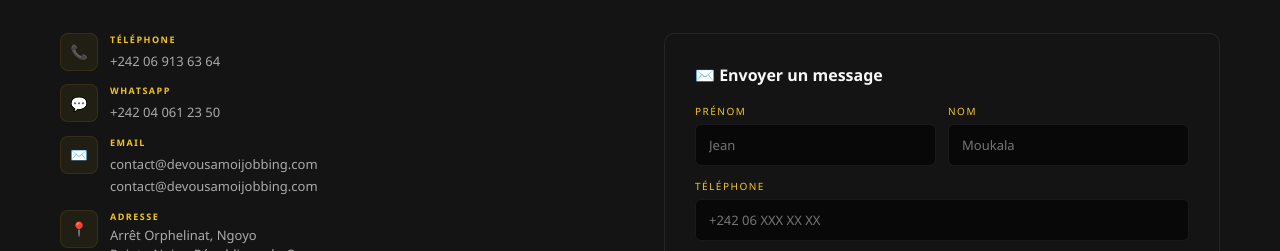
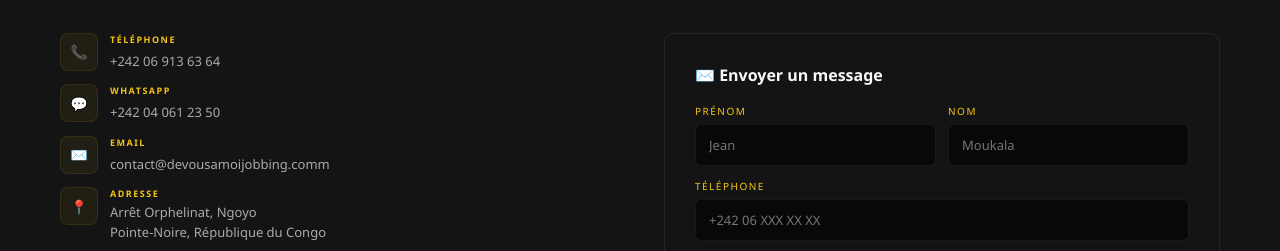
Before and after one commit to ddieuval15-arch/devousamoijobbing-site, a plain HTML site: page index.html in a window 1280 px wide. Shown: the part 10141-10392 px from the top of the page. Drawn offline with Linux system fonts and the light colour scheme.

Commit message:
Fix email doublon

```diff
--- a/index.html
+++ b/index.html
@@ -914,7 +914,7 @@ footer{background:var(--bg2);border-top:1px solid var(--bord);padding:48px 60px
       <div class="ci">
         <div class="ci-it"><div class="ci-ic">📞</div><div><h5>Téléphone</h5><a href="tel:+242069136364">+242 06 913 63 64</a></div></div>
         <div class="ci-it"><div class="ci-ic">💬</div><div><h5>WhatsApp</h5><a href="https://wa.me/242040612350">+242 04 061 23 50</a></div></div>
-        <div class="ci-it"><div class="ci-ic">✉️</div><div><h5>Email</h5><a href="mailto:contact@devousamoijobbing.comk.fr">contact@devousamoijobbing.com</a><br/><a href="mailto:contact@devousamoijobbing.com">contact@devousamoijobbing.com</a></div></div>
+        <div class="ci-it"><div class="ci-ic">✉️</div><div><h5>Email</h5><a href="mailto:contact@devousamoijobbing.comk.fr">contact@devousamoijobbing.comm</a></div></div>
         <div class="ci-it"><div class="ci-ic">📍</div><div><h5>Adresse</h5><p>Arrêt Orphelinat, Ngoyo<br/>Pointe-Noire, République du Congo</p></div></div>
         <div class="ci-it"><div class="ci-ic">🕐</div><div><h5>Horaires</h5><p>Lun–Sam : 7h–19h · Dim : Sur RDV</p></div></div>
       </div>
```
